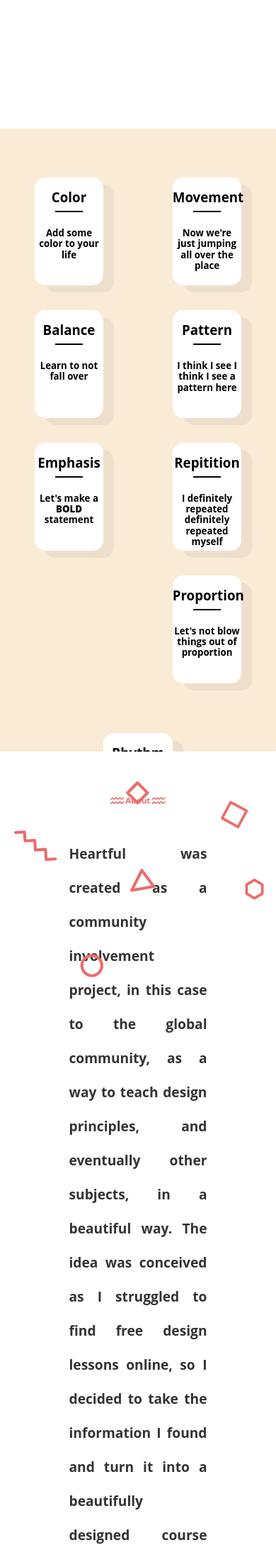
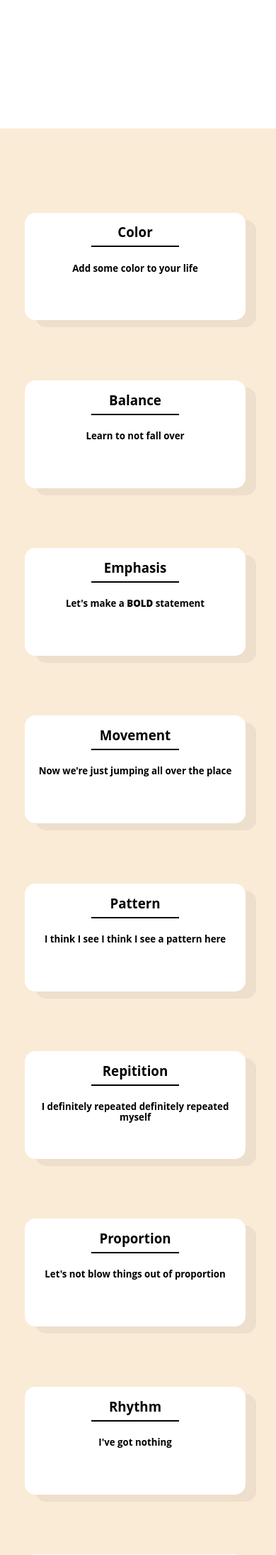
Before and after one commit to jedimaster7/Heartful, a PHP site: page / in a window 390 px wide; the page is wider, and only the part inside the window is pictured. Shown: the part 1169-3360 px from the top of that part at 71% size. Run offline with PHP 8.4, Linux system fonts and the light colour scheme; some libraries are stand-ins or nearby versions.

Commit message:
trying to make responsive

```diff
--- a/main.css
+++ b/main.css
@@ -600,6 +600,38 @@ footer p {
     overflow: hidden;
     height: 1%;
   }
+
+  /* Lessons */
+
+  .lessons {
+      height: 280vh;
+      background-color: antiquewhite;
+      padding-top: none;
+      overflow: hidden;
+      display: flex;
+      justify-content: flex-start;
+      flex-wrap: wrap;
+  }
+
+  .lesson {
+      width: 80vw;
+      height: 18vh;
+      background-color: white;
+      border-radius: 15px;
+      box-shadow: 15px 10px rgba(0,0,0,0.05);
+      flex: 1;
+      margin: 10vh;
+      margin-left: 35px;
+      margin-bottom: 0;
+  }
+
+  #unity {
+    border-bottom: 10vh;
+  }
+
+  body {
+    max-width: 100vw;
+  }
 }
 
 /* Tablets */
```
